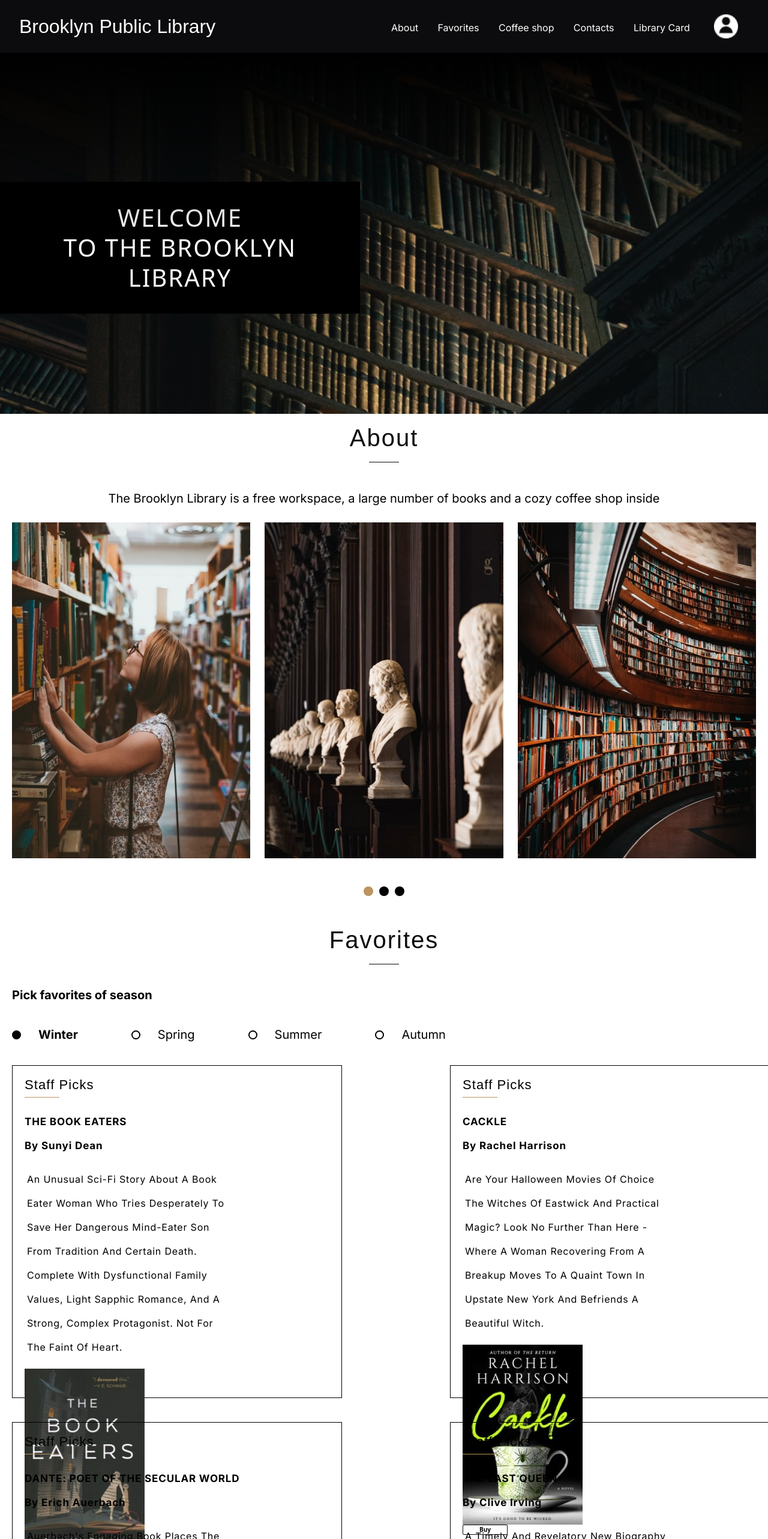
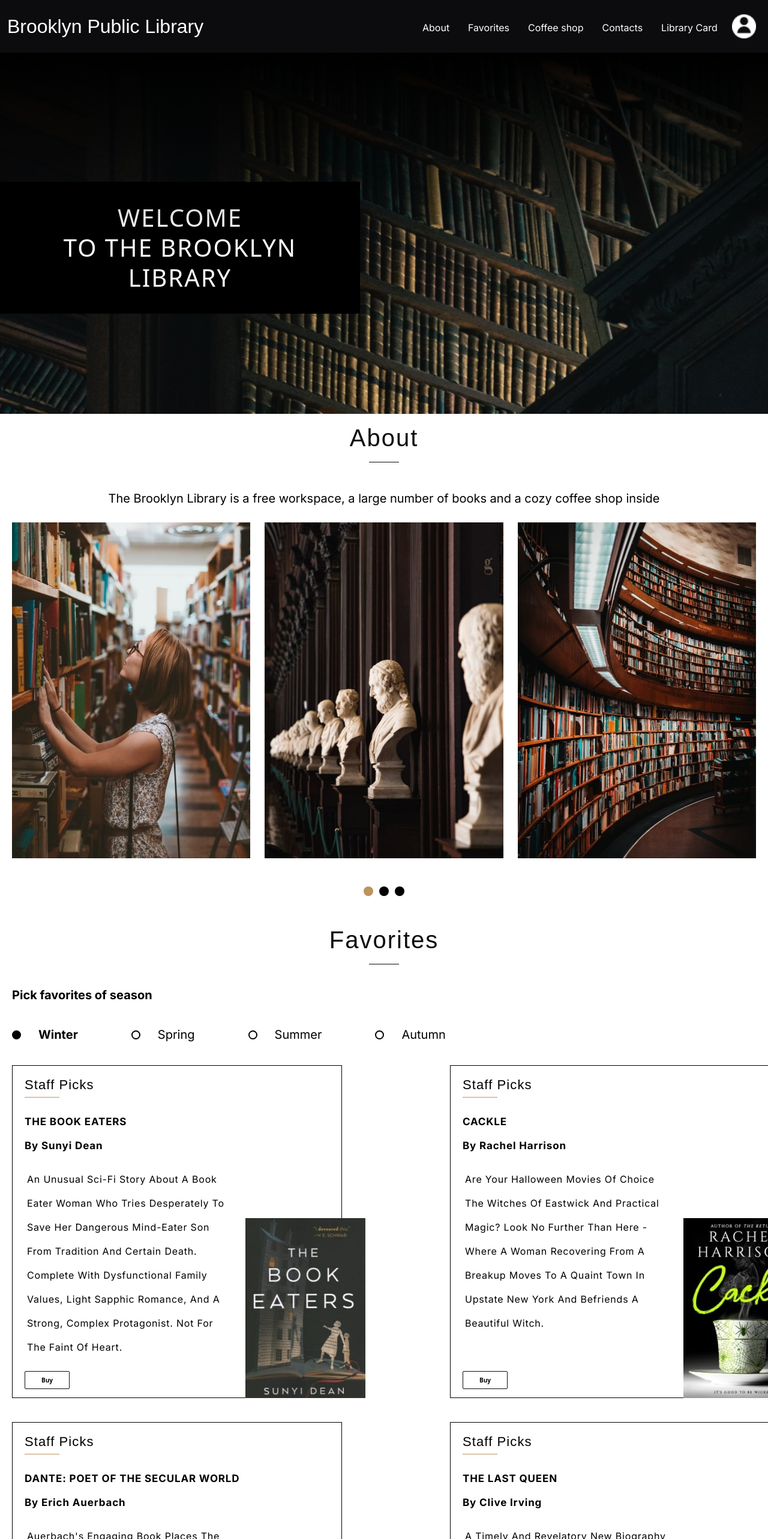
Before and after one commit to Yden00/library-app, a React (Vite) app: page / in a window 1280 px wide. Shown: the top 2566 px of the page at 60% size. Built offline with nearby package versions, Linux system fonts and the light colour scheme; a web font is replaced by a local one.

Commit message:
fix: accidentally deleted important styles

```diff
--- a/src/index.css
+++ b/src/index.css
@@ -59,7 +59,7 @@ input[type="radio"]:checked {
   width: 40px;
   height: 40px;
   cursor: pointer;
-  margin: 0 2.5rem;
+  margin: 0 1.5rem;
 }
 
 .book-list {
@@ -77,7 +77,8 @@ input[type="radio"]:checked {
 .book-card img {
   width: 200px;
   height: 300px;
-  bottom: -50px;
+  position: absolute;
+  bottom: -1px;
   right: -40px;
 }
 
--- a/src/style.ts
+++ b/src/style.ts
@@ -7,7 +7,7 @@ const styles = {
     paddingX: "md:px-[154px] px-[40px]",
     flexCenter: "flex justify-center items-center",
     flexStart: "flex justify-start items-start",
-    nav: " bg-section_heading w-full flex md:justify-between justify-around py-5 px-5 items-center",
+    nav: " bg-section_heading w-full flex md:justify-between justify-around py-5 items-center",
     pagination: "pagination",
     paginationDot: "paginationDot",
     paginationActive: "active",
```
